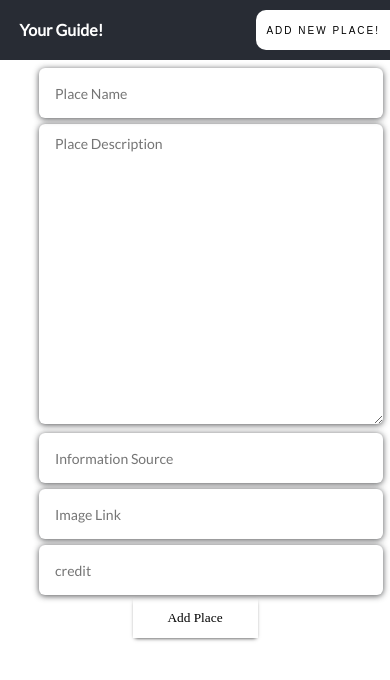
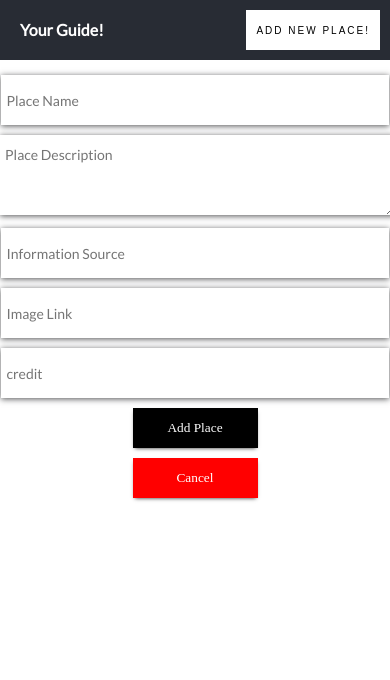
Before and after one commit to mohitnegi724/reactproject, a React (Create React App) app in the folder client/: page /addplace in a window 390 px wide. Shown: the top 680 px of the page. Built offline with nearby package versions, Linux system fonts and the light colour scheme.

Commit message:
Cancel Button Added

```diff
--- a/client/src/App.css
+++ b/client/src/App.css
@@ -61,11 +61,13 @@ header h4 {
 
 @media screen and (max-width: 600px) {
   header{
-    width: 95%;
+    display: inline-block;
+    width: 100%;
+    padding-left: 0;
     padding-right: 0;
   }
   .addPlaceButton{
-    border-radius: 10px 0 0 10px;
+    margin-right: 10px;
     font-size: 10px;
     color: black;
     background: white;
@@ -73,4 +75,7 @@ header h4 {
   .container{
     margin-top: 65px;
   }
+  .Logo{
+    padding-left: 20px;
+  }
 }
--- a/client/src/Components/AddPlace.js
+++ b/client/src/Components/AddPlace.js
@@ -1,5 +1,6 @@
 import React, { Component } from 'react';
 import {Helmet} from 'react-helmet';
+import {Link} from 'react-router-dom';
 import '../Styles/AddPlace.css';
 
 class AddPlace extends Component {
@@ -22,6 +23,11 @@ class AddPlace extends Component {
             <br/>
             <button type="submit" value="Submit" className="submitPlace">Add Place</button>
           </form>
+          <Link to="/">
+            <button type="button" value="cancel" className="cancelAdd">
+                Cancel
+            </button>
+          </Link>
         </div>
       </div>
     )
--- a/client/src/Components/Header.js
+++ b/client/src/Components/Header.js
@@ -6,7 +6,7 @@ const Header=()=>{
     return (
         <div>
             <header>
-            <Link to="/"><h4>Your Guide!</h4></Link>
+            <Link to="/"><h4 className="Logo">Your Guide!</h4></Link>
             <Link to="/addplace"><button className="addPlaceButton">Add New Place!</button></Link>
           </header>
         </div>
--- a/client/src/Components/Update.js
+++ b/client/src/Components/Update.js
@@ -2,12 +2,13 @@ import React, { Component } from 'react';
 import {Helmet} from 'react-helmet';
 import {UpdatePost, unmountPost} from '../Actions/Actions';
 import {connect} from 'react-redux';
+import {Link} from 'react-router-dom';
 import '../Styles/AddPlace.css';
 
 class Update extends Component {
   state={
     updateThisPost:{}
-  }
+  };
   render() {
     const {Post} = this.props;
     const {alias,title,articleBody, image, imgPictureCredit, source} = this.state.updateThisPost;
@@ -17,8 +18,8 @@ class Update extends Component {
         updateThisPost:{
           [e.target.name]:e.target.value
         }
-      })
-    }
+      });
+    };
 
 
     return (
@@ -72,6 +73,11 @@ class Update extends Component {
 
             <button type="submit" value="Submit" className="submitPlace">Update Place</button>
           </form>
+          <Link to="/">
+            <button type="button" value="cancel" className="cancelAdd">
+                Cancel
+            </button>
+          </Link>
             </div>
             </div>:
             <div>
--- a/client/src/Styles/AddPlace.css
+++ b/client/src/Styles/AddPlace.css
@@ -24,9 +24,9 @@ input{
     margin-left: auto;
 }
 form{
-    margin-right: auto;
-    margin-left: auto;
-    width: 80%;
+        margin-right: auto;
+        margin-left: auto;
+        width: 80%;
 }
 .textArea{
     box-shadow:0 1px 6px 0 rgba(32, 33, 36, .78);
@@ -45,12 +45,14 @@ form{
     margin-left: auto;
 }
 .submitPlace{
+    cursor: pointer;
     outline: none;
     width: 125px;
     color: black;
     background-color: white;
     font-family: quicksand;
     height: 40px;
+    margin: 10px;
     margin-right: auto;
     margin-left: auto;
     border: none;
@@ -72,3 +74,52 @@ form{
 label{
     float: left;
 }
+
+.cancelAdd {
+    cursor: pointer;
+    outline: none;
+    width: 125px;
+    color: white;
+    background-color: red;
+    font-family: quicksand;
+    height: 40px;
+    border: none;
+    cursor: pointer;
+    box-shadow: 0px 2px 4px -2px rgb(32, 32, 32);
+    transition: 0.5s ease-in-out;
+}
+
+@media screen and (max-width: 600px) {
+    input{
+        width: 98%;
+        height: 50px;
+        padding: 0;
+        padding-left: 5px;
+        font-family: inherit;
+        margin: 0px;
+        margin-top: 10px;
+        border-radius: 0;
+    }
+    .Form  form{
+        overflow: hidden;
+        margin:inherit;
+        width: 100%;
+        height: 100%;
+    }
+    .textArea{
+        height: inherit;
+        width: 98%;
+        padding: 0;
+        padding-left: 5px;
+        font-family: inherit;
+        margin: 0px;
+        margin-top: 10px;
+        border-radius: 0;
+    }
+    .submitPlace{
+
+        margin: 10px;
+        background: black;
+        color: white
+    }
+}
```
